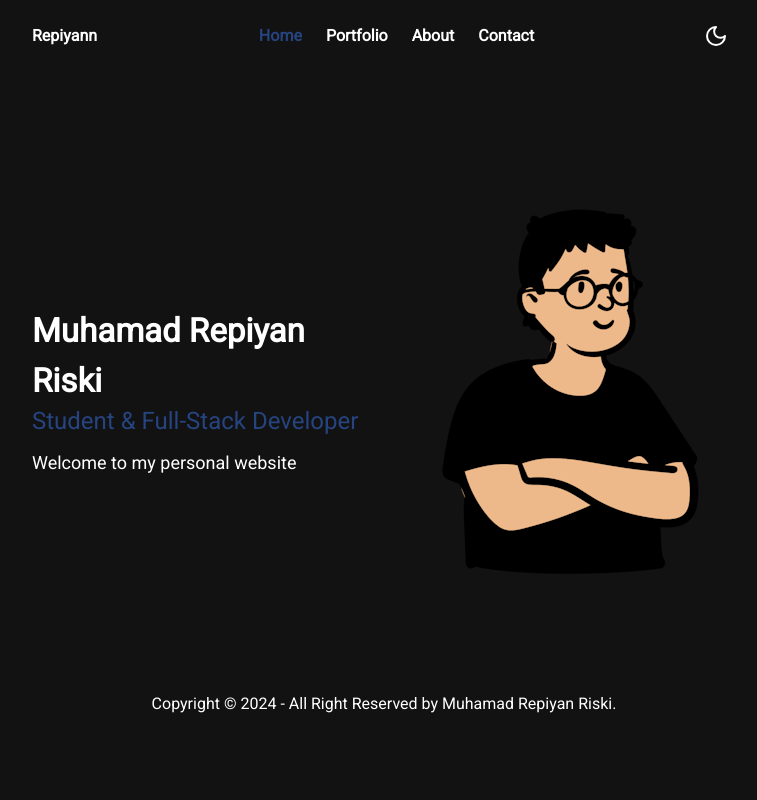
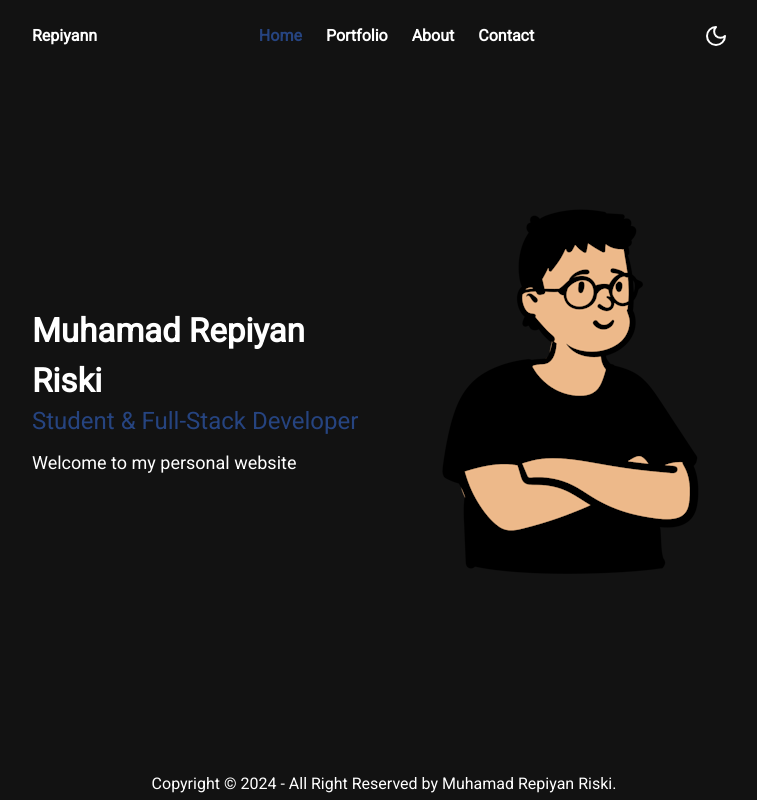
Before and after one commit to repiyann/MyPortfolio, a Next.js app: page / in a window 1280 px wide. Shown: the whole page, without its empty margins (256-1013 px from the left). Built offline with nearby package versions, Linux system fonts and the light colour scheme.

Commit message:
fix(footer): fix footer to stay at bottom

```diff
--- a/src/components/mollecules/Footer.tsx
+++ b/src/components/mollecules/Footer.tsx
@@ -1,8 +1,14 @@
+'use client'
+
+import { usePathname } from 'next/navigation'
 import React from 'react'
 
 export default function Footer() {
+	const pathname = usePathname()
+	const isHomeOrContact = pathname === '/' || pathname === '/contact'
+
 	return (
-		<footer className="dark:bg-[#121212] bg-white py-1 bottom-0 w-full">
+		<footer className={`dark:bg-[#121212] bg-white py-1 bottom-0 w-full ${isHomeOrContact && 'fixed'}`}>
 			<p className="text-center dark:text-white">Copyright © 2024 - All Right Reserved by Muhamad Repiyan Riski.</p>
 		</footer>
 	)
```
